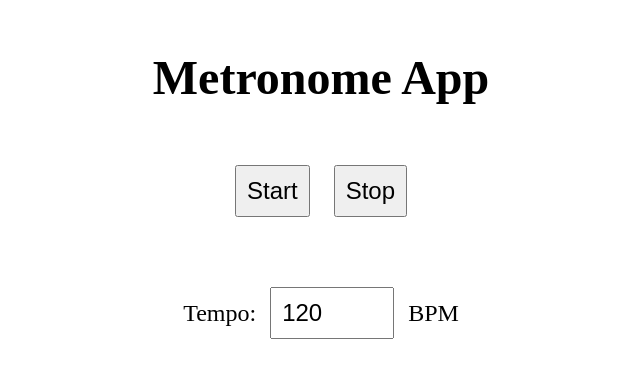
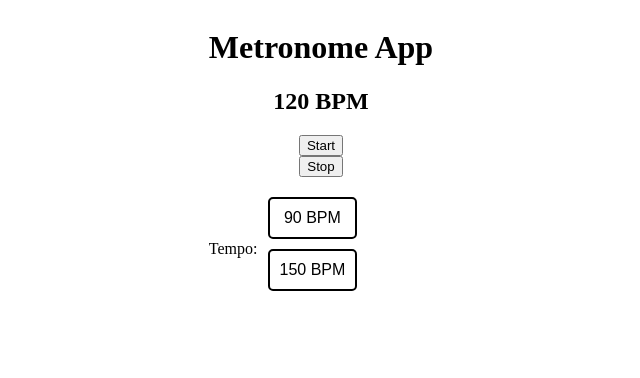
Before and after one commit to gino-lr/foo, a plain HTML site: page index.html in a window 1280 px wide. Shown: the whole page, without its empty margins (319-959 px from the left). Drawn offline with Linux system fonts and the light colour scheme.

Commit message:
Multi tempo metronome

```diff
--- a/index.html
+++ b/index.html
@@ -1,23 +1,31 @@
 <!DOCTYPE html>
 <html>
+
 <head>
     <meta charset="UTF-8">
     <title>Metronome App</title>
     <link rel="stylesheet" href="style.css">
 </head>
+
 <body>
     <div class="container">
         <h1>Metronome App</h1>
+
+        <div id="tempo-display"></div> <!-- New element to display tempo -->
         <div class="controls">
             <button id="start">Start</button>
             <button id="stop">Stop</button>
         </div>
+
         <div class="tempo">
             <label for="tempo">Tempo:</label>
-        <input type="number" id="tempo" value="120" min="1" max="300">
-        <span>BPM</span>
+            <div class="tempo-buttons">
+                <button id="tempo-90">90 BPM</button>
+                <button id="tempo-150">150 BPM</button>
+            </div>
         </div>
     </div>
     <script src="script.js"></script>
 </body>
+
 </html>
--- a/script.js
+++ b/script.js
@@ -1,5 +1,6 @@
 const audio = new Audio('click.mp3');
 let intervalId;
+let tempo = 120;
 
 function playClick() {
   audio.currentTime = 0;
@@ -7,7 +8,6 @@ function playClick() {
 }
 
 function startMetronome() {
-  const tempo = document.getElementById('tempo').value;
   const delay = 60000 / tempo;
   intervalId = setInterval(playClick, delay);
 }
@@ -16,7 +16,17 @@ function stopMetronome() {
   clearInterval(intervalId);
 }
 
+function setTempo(newTempo) {
+  tempo = newTempo;
+  document.getElementById('tempo-display').textContent = `${tempo} BPM`;
+}
+
 const startButton = document.getElementById('start');
 const stopButton = document.getElementById('stop');
+const tempo90Button = document.getElementById('tempo-90');
+const tempo150Button = document.getElementById('tempo-150');
 startButton.addEventListener('click', startMetronome);
 stopButton.addEventListener('click', stopMetronome);
+tempo90Button.addEventListener('click', () => setTempo(90));
+tempo150Button.addEventListener('click', () => setTempo(150));
+setTempo(tempo);
--- a/style.css
+++ b/style.css
@@ -1,39 +1,48 @@
-.container {
-  max-width: 600px;
-  margin: 0 auto;
-  text-align: center;
+body {
+    display: flex;
+    justify-content: center;
 }
 
-h1 {
-  font-size: 48px;
-  margin-top: 50px;
+.tempo {
+    display: flex;
+    align-items: center;
+    margin-top: 20px;
+}
+
+#tempo-display {
+    font-size: 24px;
+    font-weight: bold;
+    text-align: center;
+    margin-top: 20px;
 }
 
 .controls {
-  margin-top: 50px;
+    display: flex;
+    flex-direction: column;
+    align-items: center;
+    margin-top: 20px;
 }
 
-button {
-  font-size: 24px;
-  padding: 10px;
-  margin: 10px;
+.tempo label {
+    margin-right: 10px;
 }
 
-.tempo {
-  margin-top: 50px;
+.tempo-buttons {
+    display: flex;
+    flex-direction: column;
 }
 
-label {
-  font-size: 24px;
+.tempo-buttons button {
+    margin-bottom: 10px;
+    padding: 10px;
+    font-size: 16px;
+    background-color: #fff;
+    border: 2px solid #000;
+    border-radius: 5px;
+    cursor: pointer;
 }
 
-input {
-  font-size: 24px;
-  padding: 10px;
-  margin: 10px;
-  width: 100px;
+.tempo-buttons button:hover {
+    background-color: #000;
+    color: #fff;
 }
-
-span {
-  font-size: 24px;
-}
```
Lines whose indentation alone changed are shown as unchanged.
